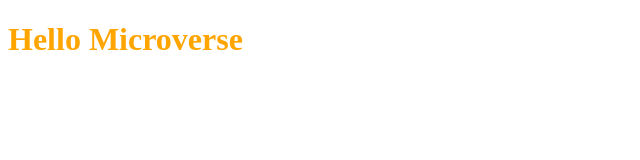
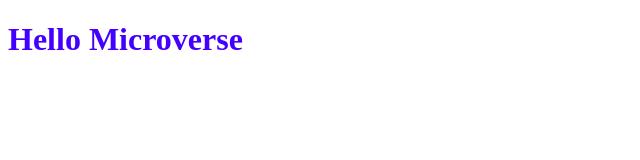
Before and after one commit to surendramarkowate/Hello, a website: page index.html in a window 1280 px wide. Shown: the whole page, without its empty margins (0-640 px from the left). Drawn offline with Linux system fonts and the light colour scheme.

Commit message:
Modified index and styles

```diff
--- a/index.html
+++ b/index.html
@@ -7,6 +7,6 @@
 <title>Hello World</title>
 </head>
 <body>
-    <h1>Hello Microverse</h1>
+    <h1 class="heading">Hello Microverse</h1>
     </body>
     </html>
--- a/styles.css
+++ b/styles.css
@@ -1,3 +1,3 @@
-h1 {
-  color: orange;
+.heading {
+  color: rgb(68, 0, 255);
 }
```
